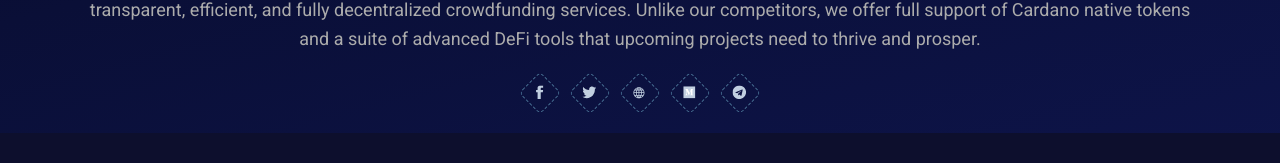
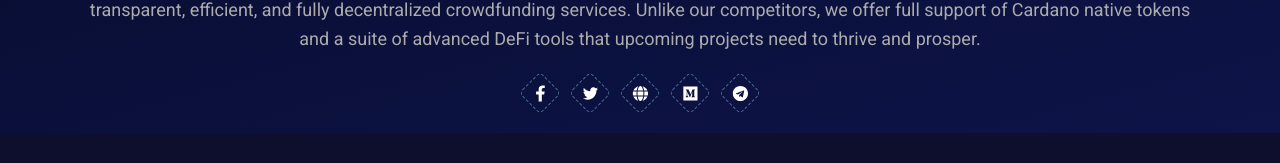
Before and after one commit to LuisLamiral8/rocketpad-app, a Next.js app: page /components/Footer in a window 1280 px wide. Shown: the part 422-585 px from the top of the page. Built offline with nearby package versions, Linux system fonts and the light colour scheme; what easy-peasy would draw is missing.

Commit message:
solve icons

```diff
--- a/pages/components/Article.jsx
+++ b/pages/components/Article.jsx
@@ -55,7 +55,7 @@ const Article = () => {
           <button className="page2" >2</button>
           <button className="page3">3</button>
           <button className="next">Next</button>
-          </div>
+        </div>
         </div>
      </article>
     )
--- a/pages/components/Footer.jsx
+++ b/pages/components/Footer.jsx
@@ -1,5 +1,7 @@
 import React from 'react';
-
+import {FontAwesomeIcon} from '@fortawesome/react-fontawesome'
+import { faFacebookF, faTwitter, faTelegram, faMedium   } from '@fortawesome/free-brands-svg-icons'
+import {faGlobe} from '@fortawesome/free-solid-svg-icons'
 const Footer = () => {
   return(
       <footer className="footer">
@@ -8,11 +10,11 @@ const Footer = () => {
             </div>
             <p>🚀 Rocketpad is a Cardano-based fundraising platform and a project accelerator, designed to leverage DeFi innovations to provide transparent, efficient, and fully decentralized crowdfunding services. Unlike our competitors, we offer full support of Cardano native tokens and a suite of advanced DeFi tools that upcoming projects need to thrive and prosper.</p>
             <div className="footer-social_media">
-                <button><img width="14px" height="14px" src="/facebook.svg" alt=""/></button>
-                <button><img width="14px" height="14px" src="/twitter.svg" alt=""/></button>
-                <button><img width="14px" height="14px" src="/world.svg" alt=""/></button>
-                <button><img width="14px" height="14px" src="/medium.svg" alt=""/></button>
-                <button><img width="14px" height="14px" src="/telegram.svg" alt=""/></button>
+                <button><FontAwesomeIcon className="footer-img" icon={faFacebookF}/> </button>
+                <button><FontAwesomeIcon className="footer-img" icon={faTwitter}/>  </button>
+                <button><FontAwesomeIcon className="footer-img" icon={faGlobe}/> </button>
+                <button><FontAwesomeIcon className="footer-img" icon={faMedium}/> </button>
+                <button><FontAwesomeIcon className="footer-img" icon={faTelegram}/> </button>
             </div>
             <div className="footer-copyright">
                 <a href="#">© Copyright Rocketpad. All Rights Reserved</a>
--- a/styles/card.scss
+++ b/styles/card.scss
@@ -127,8 +127,7 @@
             width: 30px;
             height: 30px;
             margin: 0 5px;
-            img{
-              display: flex;
+            .img{
               width: 90%;
               height: 90%;
               padding:  5px 4px 4px 6px;
--- a/styles/footer.scss
+++ b/styles/footer.scss
@@ -39,9 +39,12 @@
             transform: rotate(-45deg);
             width: 30px;
             height: 30px;
-            img{
+            .footer-img{
+                color: #ffff;
+                width: 90%;
+                height: 90%;
+                padding:  5px 4px 4px 6px;
                 transform: rotate(45deg);
-                // margin: -2px -2px -2px -2px;
 
             }
         }
--- a/styles/tokenpage.scss
+++ b/styles/tokenpage.scss
@@ -86,7 +86,7 @@
                         width: 30px;
                         height: 30px;
                         margin: 0 5px;
-                        img{
+                        .tokenpage-img{
                             display: flex;
                             width: 90%;
                             height: 90%;
```
Also changed, not shown: package.json (+11 -6 lines), pages/components/TokenPage.jsx (+6 -4 lines), pages/hooks/Card.jsx (+6 -5 lines), 1 other file (tests, documents, lock files or other folders).
